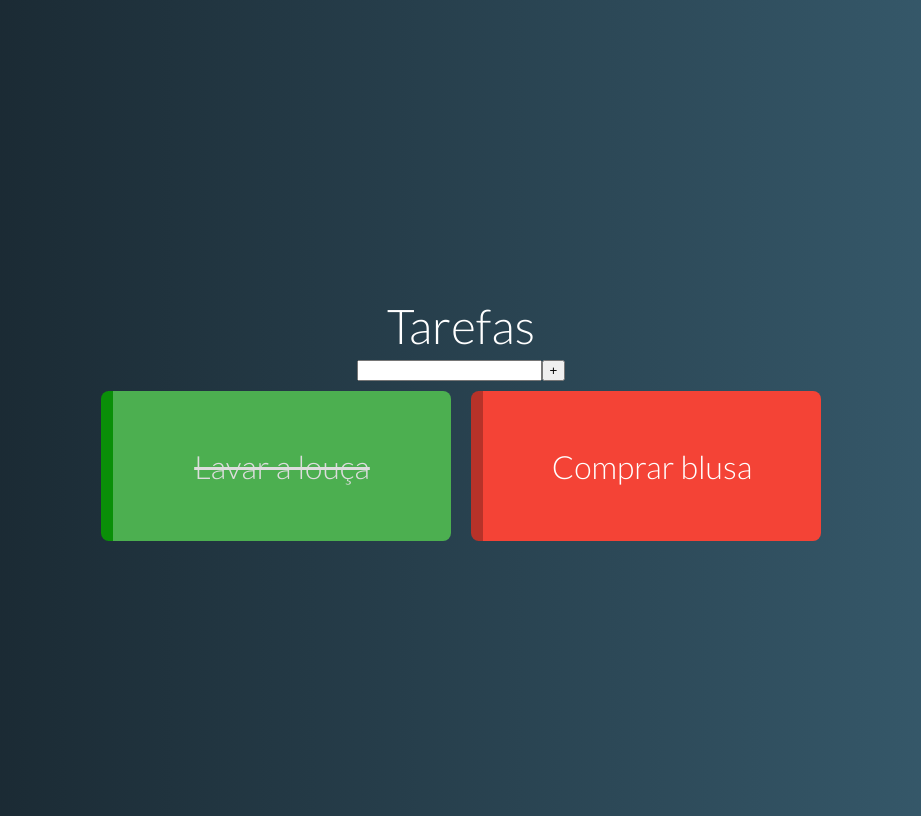
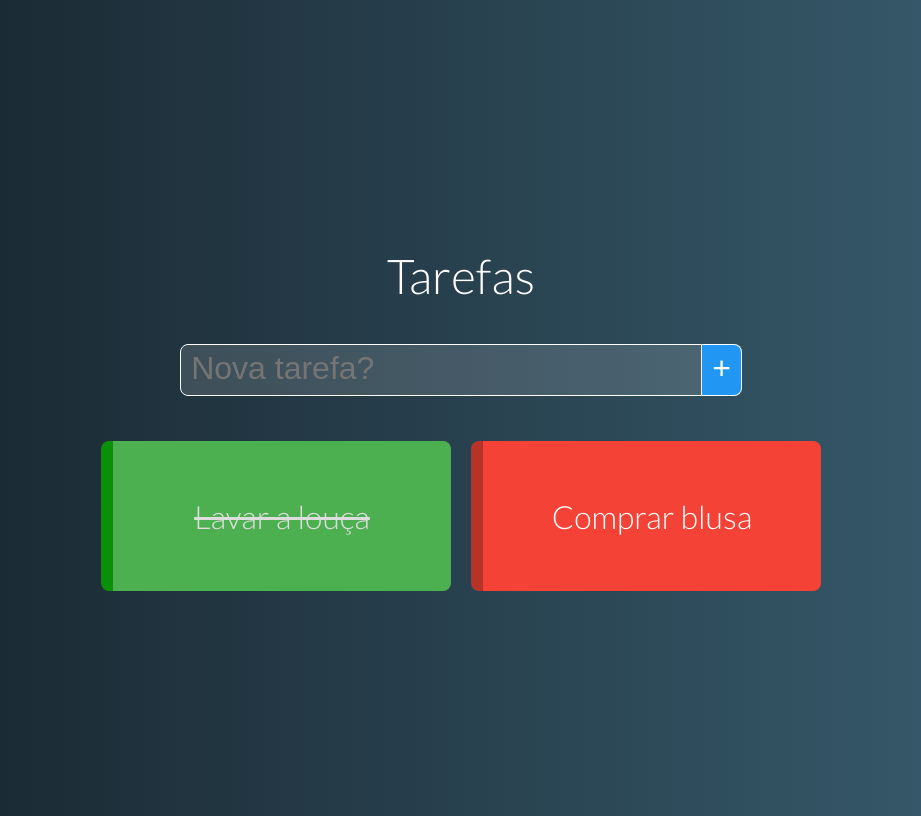
Before and after one commit to Matheus-Sousa331/to-do-list, a Vue app: page / in a window 1280 px wide. Shown: the whole page, without its empty margins (179-1100 px from the left). Built offline with nearby package versions, Linux system fonts and the light colour scheme.

Commit message:
Componente Nova Tarefa #02

```diff
--- a/src/components/NewTask.vue
+++ b/src/components/NewTask.vue
@@ -1,7 +1,8 @@
 <template>
   <div class="new-task">
-        <input v-model="name" @keydown.enter="add" type="text">
-        <button @click="add">+</button>
+        <input v-model="name" @keydown.enter="add" type="text"
+            class="form-element" placeholder="Nova tarefa?">
+        <button class="form-element" @click="add">+</button>
   </div>
 </template>
 
@@ -22,5 +23,29 @@
 </script>
 
 <style>
+    .new-task {
+        margin: 35px;
+    }
 
+    .form-element {
+        outline: none;
+        font-size: 2rem;
+        border: 1px solid #FFF;
+        padding: 5px 10px 8px;
+        color: #FFF;
+    }
+
+    input.form-element {
+        width: 500px;
+        background-color: #FFF2;
+        border-top-left-radius: 8px;
+        border-bottom-left-radius: 8px;
+    }
+
+    button.form-element {
+        border-left: none;
+        background-color: #2196F3;
+        border-top-right-radius: 8px;
+        border-bottom-right-radius: 8px;
+    }
 </style>
```
